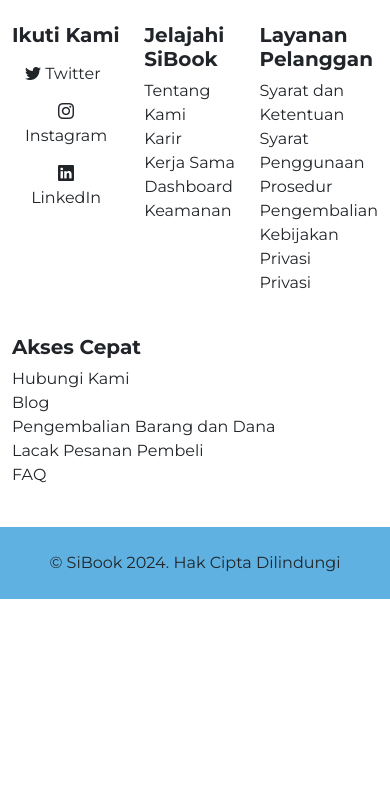
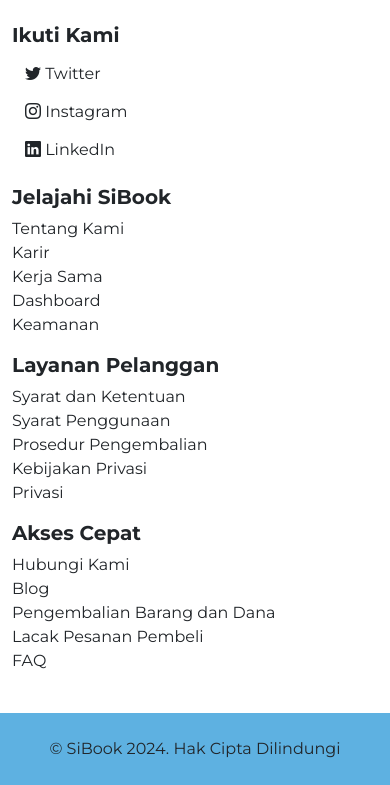
Before and after one commit to kelapacuyy/SiBook, a Django app: page /login/ in a window 390 px wide. Shown: the part 1036-1821 px from the top of the page. Before the commit the page ends 1635 px from the top, so only its background shows below. Run offline with Django 5.2, Linux system fonts and the light colour scheme; some libraries are stand-ins or nearby versions; grey boxes are pictures that could not be loaded.

Commit message:
rev: footer layout

```diff
--- a/backend/bookcommerce/templates/bookcommerce/login.html
+++ b/backend/bookcommerce/templates/bookcommerce/login.html
@@ -3,18 +3,24 @@
 <!DOCTYPE html>
 <html lang="en">
     <head>
-    <meta charset="UTF-8">
-    <meta http-equiv="X-UA-Compatible" content="IE=edge">
-    <meta name="viewport" content="width=device-width, initial-scale=1.0">
-    <link rel="stylesheet" href="{% static 'bookcommerce/style.css' %}">
-    <link rel="stylesheet" href="https://cdn.jsdelivr.net/npm/bootstrap-icons@1.11.3/font/bootstrap-icons.min.css">
+        <meta charset="UTF-8" />
+        <meta http-equiv="X-UA-Compatible" content="IE=edge" />
+        <meta name="viewport" content="width=device-width, initial-scale=1.0" />
+        <link rel="stylesheet" href="{% static 'bookcommerce/style.css' %}" />
+        <link
+            rel="stylesheet"
+            href="https://cdn.jsdelivr.net/npm/bootstrap-icons@1.11.3/font/bootstrap-icons.min.css"
+        />
         <title>SiBook</title>
     </head>
     <body>
         <nav class="container-fluid">
             <div class="row align-items-center">
                 <div class="col">
-                <img src="{% static '/bookcommerce/assets/logo_horizontal.svg' %}" alt="SiBook">
+                    <img
+                        src="{% static '/bookcommerce/assets/logo_horizontal.svg' %}"
+                        alt="SiBook"
+                    />
                 </div>
                 <div class="col text-end">
                     <a href="#">Butuh bantuan?</a>
@@ -52,16 +78,22 @@
         </main>
 
         <footer class="container my-4">
-        <div class="row g-4">
-            <div class="col">
+            <div class="row">
+                <div class="col-12 col-md-3">
                     <h5 class="fw-bold">Ikuti Kami</h5>
                     <ul class="list-unstyled">
-                    <li><a href="#" class="btn"><i class="bi bi-twitter"></i> Twitter</a></li>
-                    <li><a href="#" class="btn"><i class="bi bi-instagram"></i> Instagram</a></li>
-                    <li><a href="#" class="btn"><i class="bi bi-linkedin"></i> LinkedIn</a></li>
+                        <li>
+                            <a href="#" class="btn"><i class="bi bi-twitter"></i> Twitter</a>
+                        </li>
+                        <li>
+                            <a href="#" class="btn"><i class="bi bi-instagram"></i> Instagram</a>
+                        </li>
+                        <li>
+                            <a href="#" class="btn"><i class="bi bi-linkedin"></i> LinkedIn</a>
+                        </li>
                     </ul>
                 </div>
-            <div class="col">
+                <div class="col-12 col-md-3">
                     <h5 class="fw-bold">Jelajahi SiBook</h5>
                     <ul class="list-unstyled">
                         <li>Tentang Kami</li>
@@ -71,7 +103,7 @@
                         <li>Keamanan</li>
                     </ul>
                 </div>
-            <div class="col">
+                <div class="col-12 col-md-3">
                     <h5 class="fw-bold">Layanan Pelanggan</h5>
                     <ul class="list-unstyled">
                         <li>Syarat dan Ketentuan</li>
@@ -81,7 +113,7 @@
                         <li>Privasi</li>
                     </ul>
                 </div>
-            <div class="col">
+                <div class="col-12 col-md-3">
                     <h5 class="fw-bold">Akses Cepat</h5>
                     <ul class="list-unstyled">
                         <li>Hubungi Kami</li>
```
Also changed, not shown: other parts of backend/bookcommerce/templates/bookcommerce/login.html (+26 -6 lines), backend/bookcommerce/templates/bookcommerce/base.html (+5 -5 lines). Lines whose indentation alone changed are shown as unchanged.
